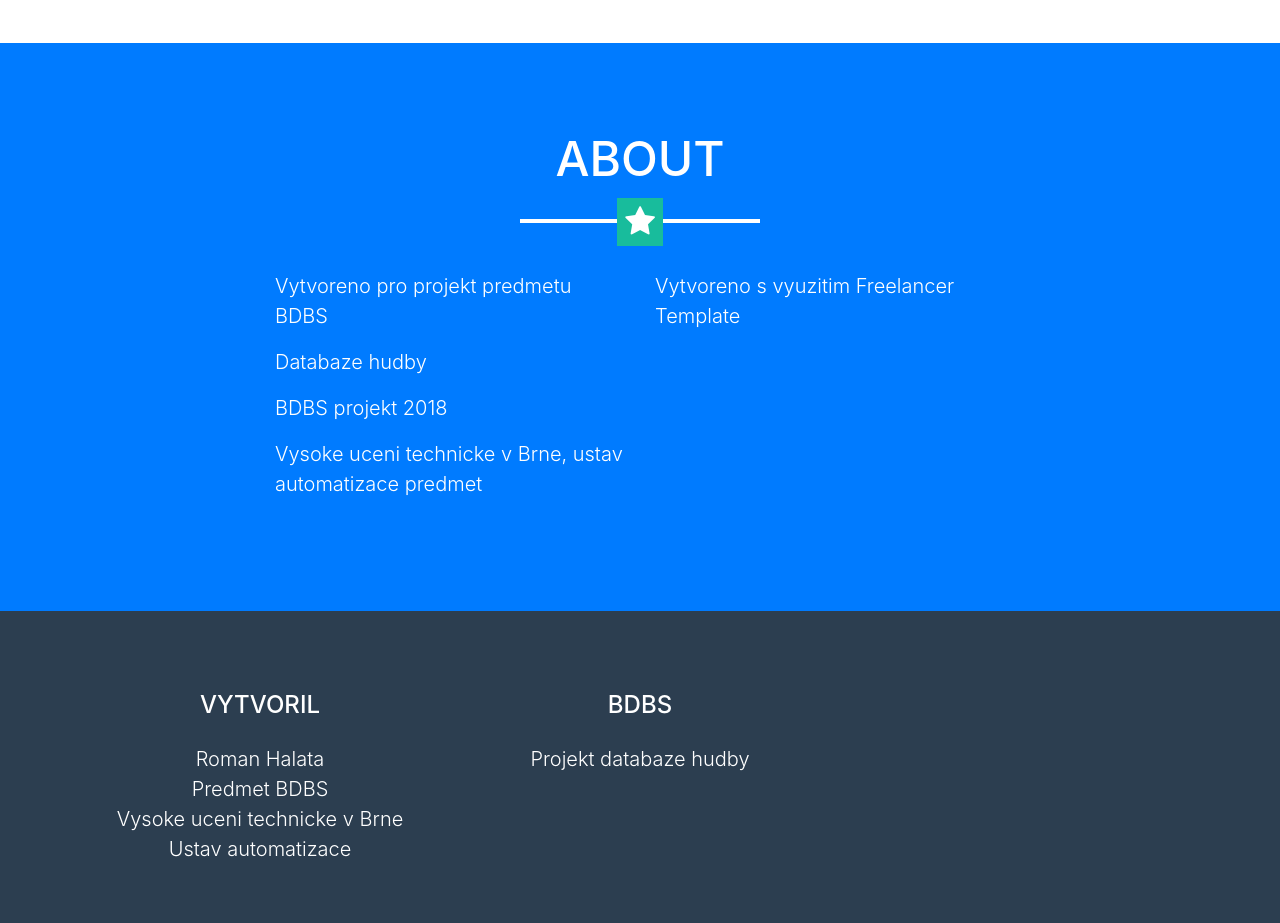
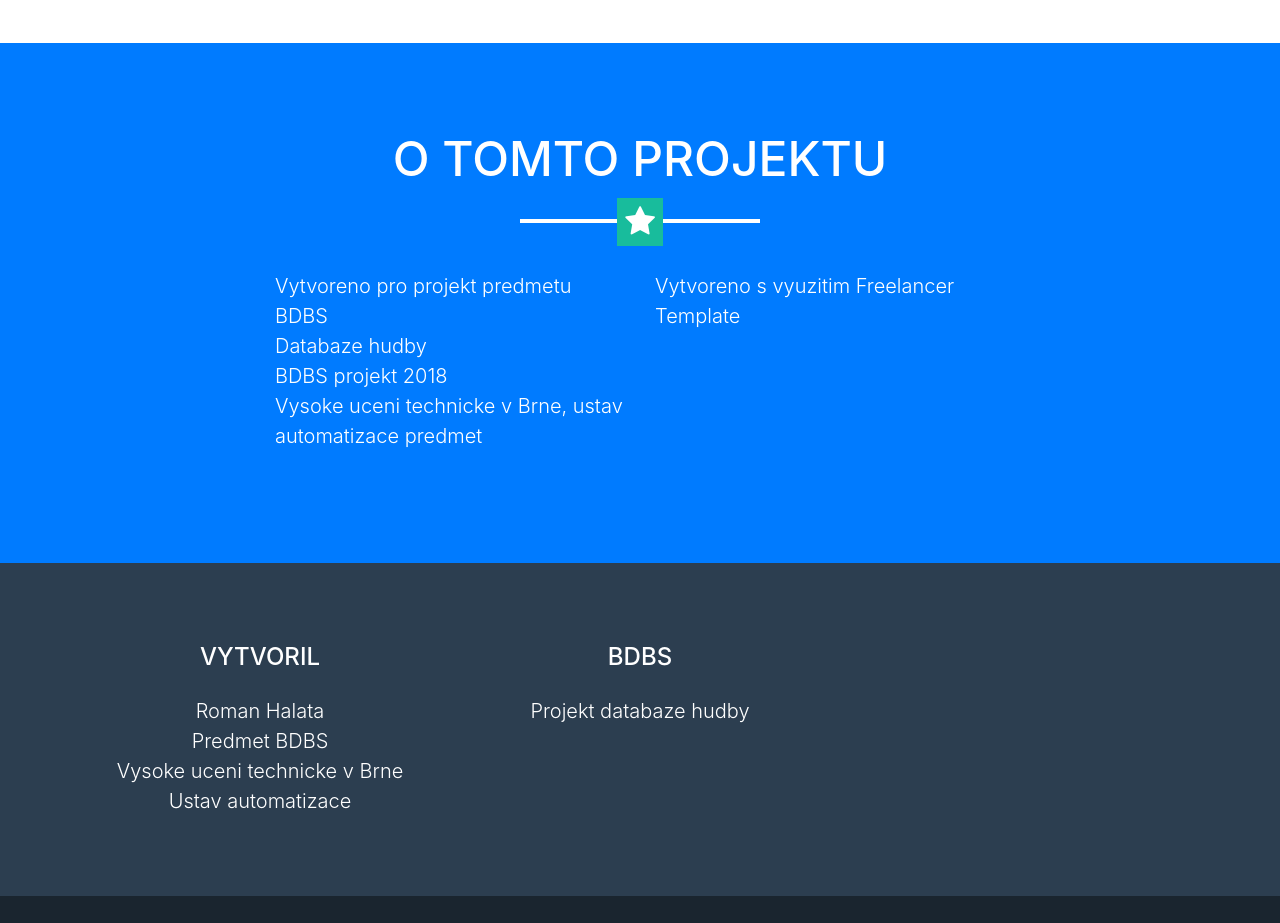
Before and after one commit to RonniePonnyTail/bdbsproject, a website with bundled scripts: page index.html in a window 1280 px wide. Shown: the part 1600-2523 px from the top of the page. Built offline with nearby package versions, Linux system fonts and the light colour scheme.

Commit message:
text uprava

```diff
--- a/index.html
+++ b/index.html
@@ -135,14 +135,14 @@
     <!-- About Section -->
     <section class="bg-primary text-white mb-0" id="about">
       <div class="container">
-        <h2 class="text-center text-uppercase text-white">About</h2>
+        <h2 class="text-center text-uppercase text-white">O tomto projektu</h2>
         <hr class="star-light mb-5">
         <div class="row">
           <div class="col-lg-4 ml-auto">
-            <p class="lead"> Vytvoreno pro projekt predmetu BDBS </p>
-            <p class="lead"> Databaze hudby </p>
-            <p class="lead"> BDBS projekt 2018 </p>
-            <p class="lead"> Vysoke uceni technicke v Brne, ustav automatizace predmet</p>
+            <p class="lead"> Vytvoreno pro projekt predmetu BDBS
+            <br> Databaze hudby
+            <br> BDBS projekt 2018
+            <br> Vysoke uceni technicke v Brne, ustav automatizace predmet</p>
           </div>
           <div class="col-lg-4 mr-auto">
             <p class="lead"> Vytvoreno s vyuzitim Freelancer Template</p>
```
